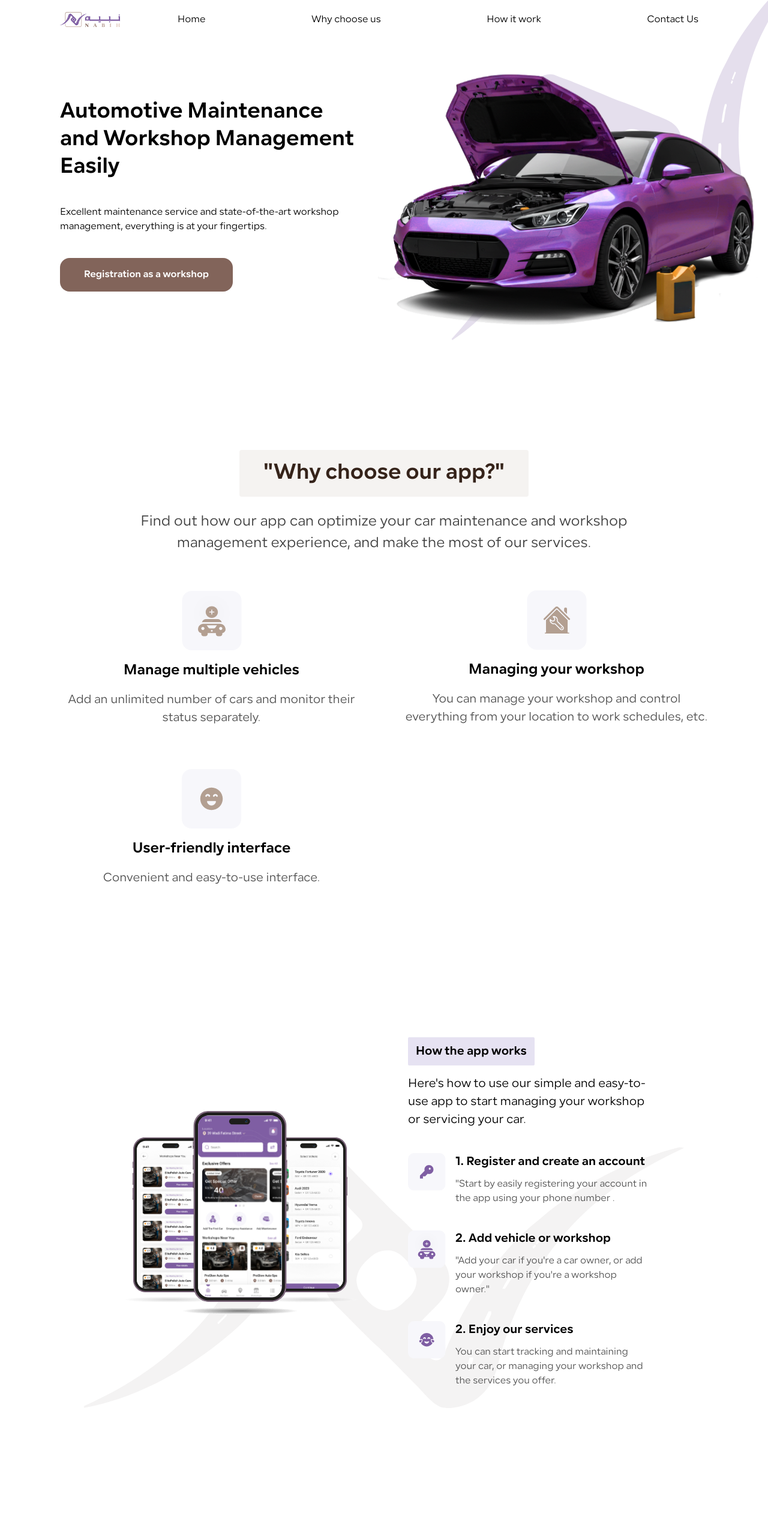
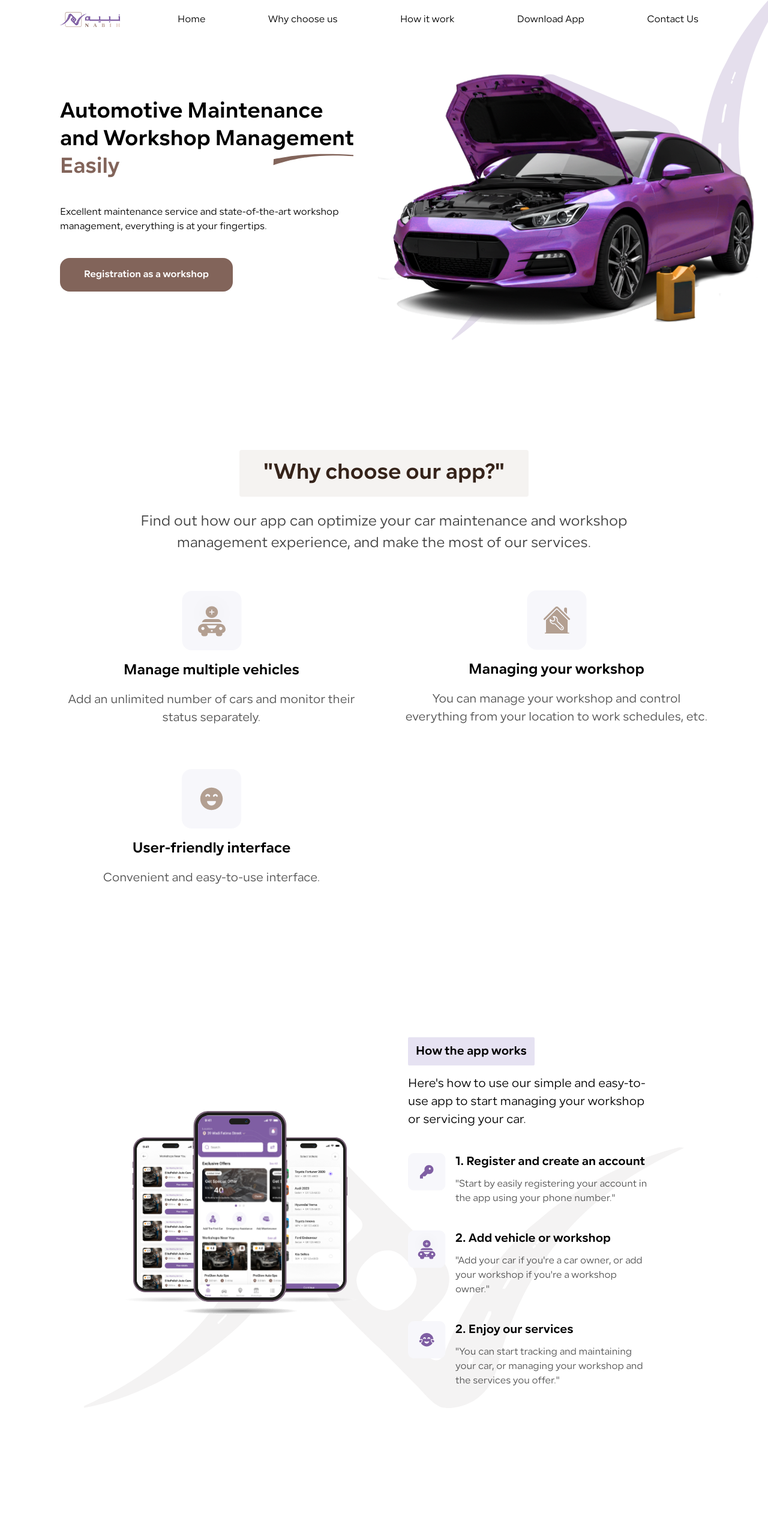
Before and after one commit to Sheriff30/nabih-home, an Angular app: page / in a window 1280 px wide. Shown: the top 2562 px of the page at 60% size. Built offline with nearby package versions, Linux system fonts and the light colour scheme.

Commit message:
testing update

```diff
--- a/src/app/app.html
+++ b/src/app/app.html
@@ -1,7 +1,7 @@
 <!-- Header -->
 <div
   id="main-header"
-  class="px-[15px] py-[20px] lg:px-[100px] lg:fixed w-full transition-colors duration-300 shadow-md backdrop-blur-sm bg-white/80"
+  class="px-[15px] py-[20px] lg:px-[100px] lg:fixed w-full transition-colors duration-300 shadow-md backdrop-blur-sm bg-white/80 z-50"
 >
   <header class="max-w-[1240px] mx-auto flex gap-[80px] items-center">
     <img src="/icons/logo.svg" alt="nabih logo" />
@@ -33,6 +33,13 @@
       </li>
       <li>
         <a
+          href="#download-app"
+          class="px-4 py-2 rounded-lg transition-colors duration-200 hover:bg-[#82645A] hover:text-white font-medium"
+          >Download App</a
+        >
+      </li>
+      <li>
+        <a
           href="#contact-us"
           class="px-4 py-2 rounded-lg transition-colors duration-200 hover:bg-[#82645A] hover:text-white font-medium"
           >Contact Us</a
@@ -60,8 +67,24 @@
       class="gap-[40px] flex flex-col items-center text-center lg:items-start lg:text-start max-w-[600px] lg:max-w-[400px] xl:max-w-[501px] w-full"
     >
       <h1 class="text-[28px] xl:text-[36px] font-bold leading-[46px]">
-        Automotive Maintenance and Workshop Management
-        <span class="#82645A"> Easily </span>
+        Automotive Maintenance and Workshop
+        <span class="relative inline-block">
+          Management
+          <svg
+            width="135"
+            height="20"
+            viewBox="0 0 135 20"
+            fill="none"
+            xmlns="http://www.w3.org/2000/svg"
+            class="absolute -ottom-[-10px] -right-0"
+          >
+            <path
+              d="M134.061 2.24548C56.7889 -2.79092 23.5138 5.71273 1.17602 9.23279C0.828869 12.1701 0.960715 14.5861 0.590991 19.2528C60.4863 -0.202845 100.416 2.99442 134.016 4.23382C134.03 3.86435 134.02 3.35389 134.061 2.24548Z"
+              fill="#82645A"
+            />
+          </svg>
+        </span>
+        <span class="text-[#82645A]"> Easily </span>
       </h1>
       <p>
         Excellent maintenance service and state-of-the-art workshop management,
@@ -163,7 +186,7 @@
             </p>
             <p class="text-neutral-600">
               "Start by easily registering your account in the app using your
-              phone number .
+              phone number."
             </p>
           </div>
         </li>
@@ -186,8 +209,8 @@
           <div class="flex flex-col gap-[10px]">
             <p class="text-[20px] font-bold">2. Enjoy our services</p>
             <p class="text-neutral-600">
-              You can start tracking and maintaining your car, or managing your
-              workshop and the services you offer.
+              "You can start tracking and maintaining your car, or managing your
+              workshop and the services you offer."
             </p>
           </div>
         </li>
@@ -197,7 +220,7 @@
 </div>
 
 <!-- download app -->
-<div class="px-[15px] pt-[50px] lg:pt-[100px] lg:px-[100px]">
+<div id="download-app" class="px-[15px] pt-[50px] lg:pt-[100px] lg:px-[100px]">
   <div
     class="max-w-[1340px] mx-auto grid gap-[60px] items-center justify-items-center lg:grid-cols-[1fr_1fr]"
   >
@@ -253,7 +276,7 @@
         </a>
         <a href="#" class="flex gap-[10px]">
           <img src="/icons/email.svg" alt="location" />
-          nabih@gmail.com
+          nabih&#64;gmail.com
         </a>
       </div>
     </div>
@@ -292,7 +315,7 @@
   </div>
   <div class="py-[32px] text-[12px] text-[#D6D6D6]">
     <div class="max-w-[1340px] mx-auto text-center md:text-start">
-      Copyright © 2025 ・ All rights reserved to Nabia
+      Copyright © 2025 ・ All rights reserved to Nabih
     </div>
   </div>
 </footer>
@@ -359,6 +382,14 @@
           </li>
           <li>
             <a
+              href="#download-app"
+              class="block px-4 py-3 text-gray-700 hover:bg-[#82645A] hover:text-white rounded-lg transition-all duration-200 font-medium"
+              onclick="document.getElementById('mobile-menu-overlay').classList.add('hidden')"
+              >Download App</a
+            >
+          </li>
+          <li>
+            <a
               href="#contact-us"
               class="block px-4 py-3 text-gray-700 hover:bg-[#82645A] hover:text-white rounded-lg transition-all duration-200 font-medium"
               onclick="document.getElementById('mobile-menu-overlay').classList.add('hidden')"
--- a/src/app/app.ts
+++ b/src/app/app.ts
@@ -18,15 +18,13 @@ export class App implements AfterViewInit {
             header.classList.add(
               'bg-white/80',
               'shadow-md',
-              'backdrop-blur-sm',
-              'z-50'
+              'backdrop-blur-sm'
             );
           } else {
             header.classList.remove(
               'bg-white/80',
               'shadow-md',
-              'backdrop-blur-sm',
-              'z-50'
+              'backdrop-blur-sm'
             );
           }
         } else {
```
